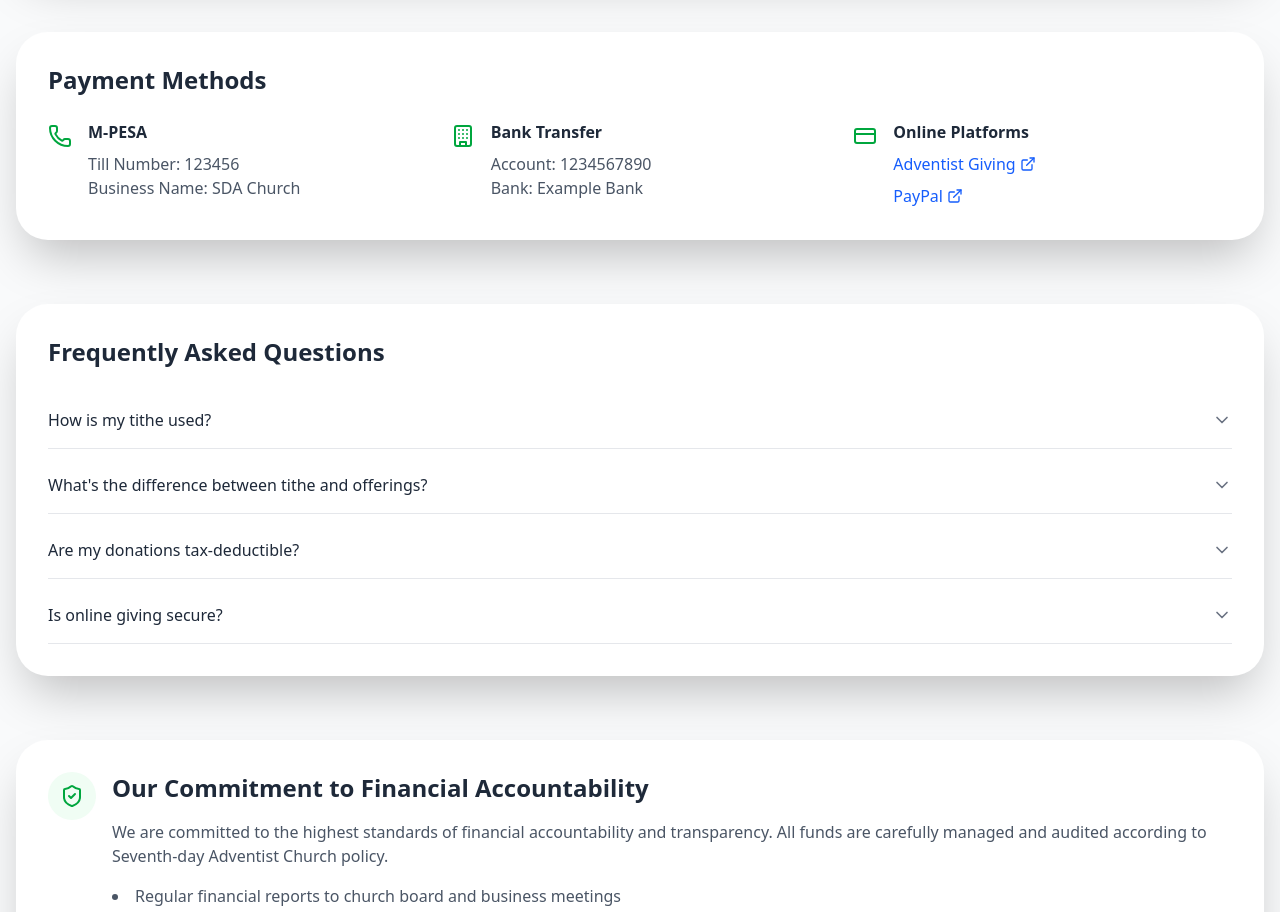
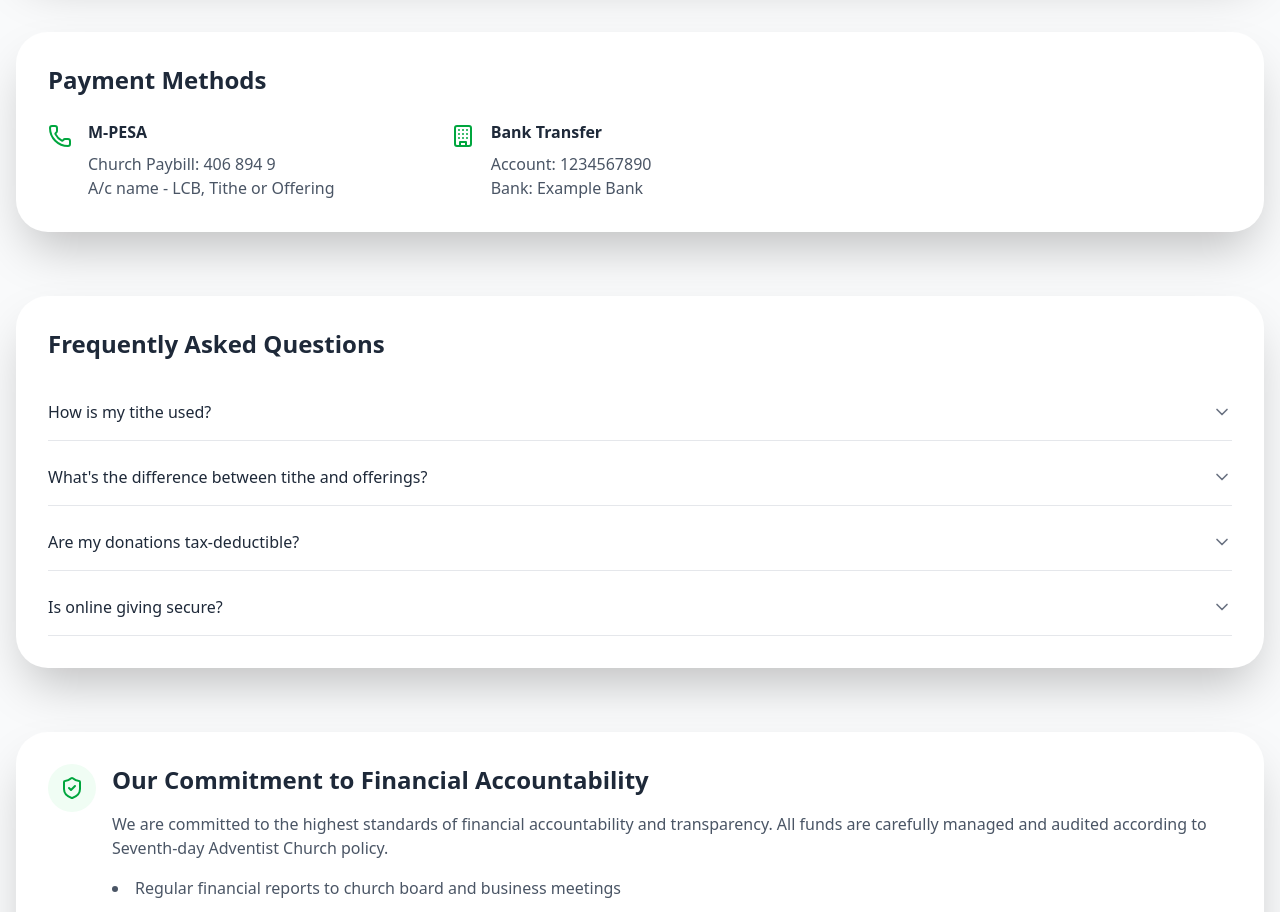
Before and after one commit to Griffin-Ndede/Kitisuru_SDA, a React (Vite) app: page /giving in a window 1280 px wide. Shown: the part 980-1892 px from the top of the page. Built offline with nearby package versions, Linux system fonts and the light colour scheme.

Commit message:
changes to the layout

```diff
--- a/src/Pages/Giving.jsx
+++ b/src/Pages/Giving.jsx
@@ -73,9 +73,8 @@ function Giving() {
       title: "Tithes & Offerings",
       description: "Return your tithe and give offerings to support God's work worldwide.",
       methods: [
-        { name: "M-PESA", details: "Till Number: 123456" },
+        { name: "M-PESA", details: "Church Paybill: 406 894 9" },
         { name: "Adventist Giving", details: "Give securely through the official Adventist Giving platform" },
-        { name: "PayPal", details: "Contribute through our secure PayPal link" }
       ]
     },
     {
@@ -83,8 +82,8 @@ function Giving() {
       title: "Local Church Projects",
       description: "Support our local initiatives and community outreach programs.",
       methods: [
-        { name: "Building Fund", details: "Help us maintain and improve our church facilities" },
-        { name: "Community Services", details: "Support our local charity and outreach programs" },
+        { name: "Church development", details: "Help us maintain and improve our church facilities" },
+        { name: "Welfare", details: "Support our local charity and outreach programs" },
         { name: "Youth Ministry", details: "Invest in our youth programs and activities" }
       ]
     }
@@ -111,7 +110,7 @@ function Giving() {
 
   return (
     <>
-  <Navbar/>
+      <Navbar />
       <div className="min-h-screen bg-gray-50">
         {/* Hero Section */}
         <div
@@ -149,8 +148,8 @@ function Giving() {
                 <Phone className="w-6 h-6 text-green-600 mt-1" />
                 <div>
                   <h3 className="font-semibold text-gray-800 mb-2">M-PESA</h3>
-                <p className="text-gray-600">Till Number: 123456</p>
-                <p className="text-gray-600">Business Name: SDA Church</p>
+                  <p className="text-gray-600">Church Paybill: 406 894 9</p>
+                  <p className="text-gray-600">A/c name - LCB, Tithe or Offering</p>
                 </div>
               </div>
               <div className="flex items-start space-x-4">
@@ -161,7 +160,7 @@ function Giving() {
                   <p className="text-gray-600">Bank: Example Bank</p>
                 </div>
               </div>
-            <div className="flex items-start space-x-4">
+              {/* <div className="flex items-start space-x-4">
                 <CreditCard className="w-6 h-6 text-green-600 mt-1" />
                 <div>
                   <h3 className="font-semibold text-gray-800 mb-2">Online Platforms</h3>
@@ -174,7 +173,7 @@ function Giving() {
                     </a>
                   </div>
                 </div>
-            </div>
+              </div> */}
             </div>
           </div>
 
```
Lines whose indentation alone changed are shown as unchanged.
